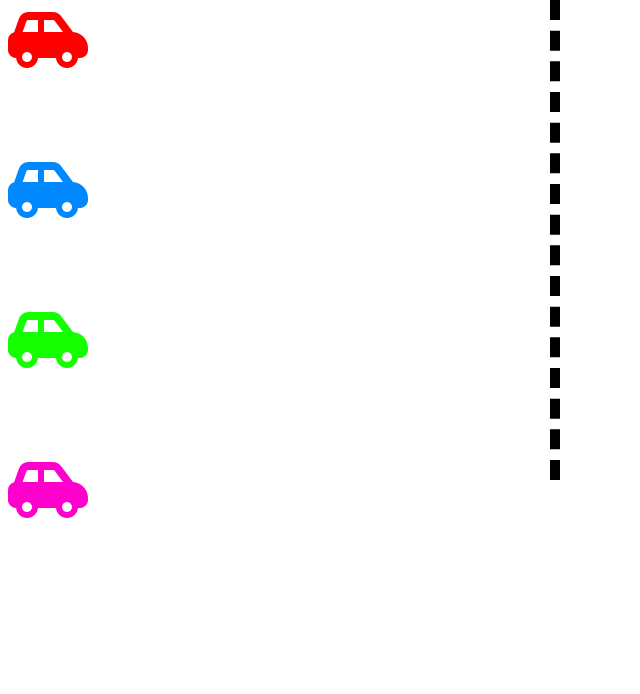
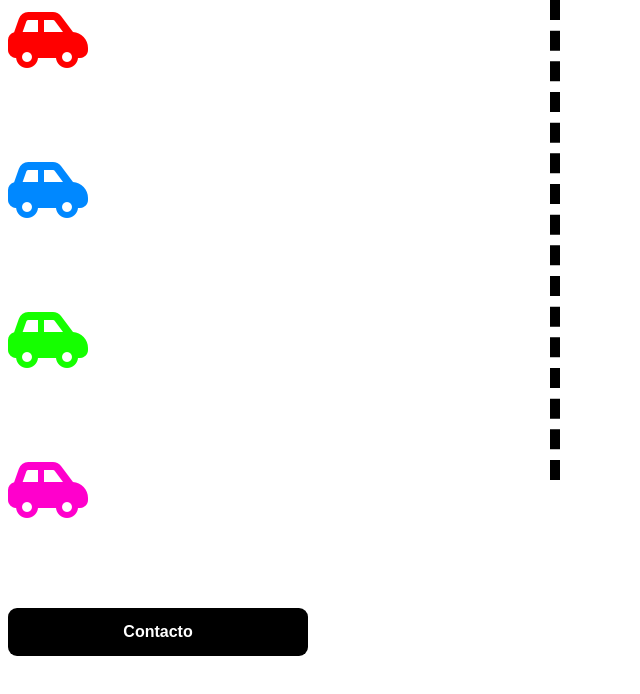
Before and after one commit to Rollords/Cursoprogramacion, a plain HTML site: page Animaciones.html in a window 1280 px wide. Shown: the whole page, without its empty margins (0-640 px from the left). Drawn offline with Linux system fonts and the light colour scheme.

Commit message:
ya no se que poner aqui

```diff
--- a/Animaciones.html
+++ b/Animaciones.html
@@ -24,5 +24,6 @@
     <div class="linea">
 
     </div>
+    <button class="bg-primary">Contacto</button>
 </body>
 </html>
--- a/asset/css/animations.css
+++ b/asset/css/animations.css
@@ -44,6 +44,23 @@ i{
     left: 550px;
 }
 
+.bg-primary {
+    background-color: black;
+    color: white;
+    width: 300px;
+    padding: 15px;
+    font-size: 16px;
+    font-weight: 900;
+    border-radius: 9px;
+    border: none;
+    cursor: pointer;
+    transition: background-color 3s;
+}
+
+.bg-primary:hover {
+    background-color: aqua;
+}
+
 /*@keyframes box {
     from{background-color: aqua;}
     to{background-color: blueviolet;}
```
